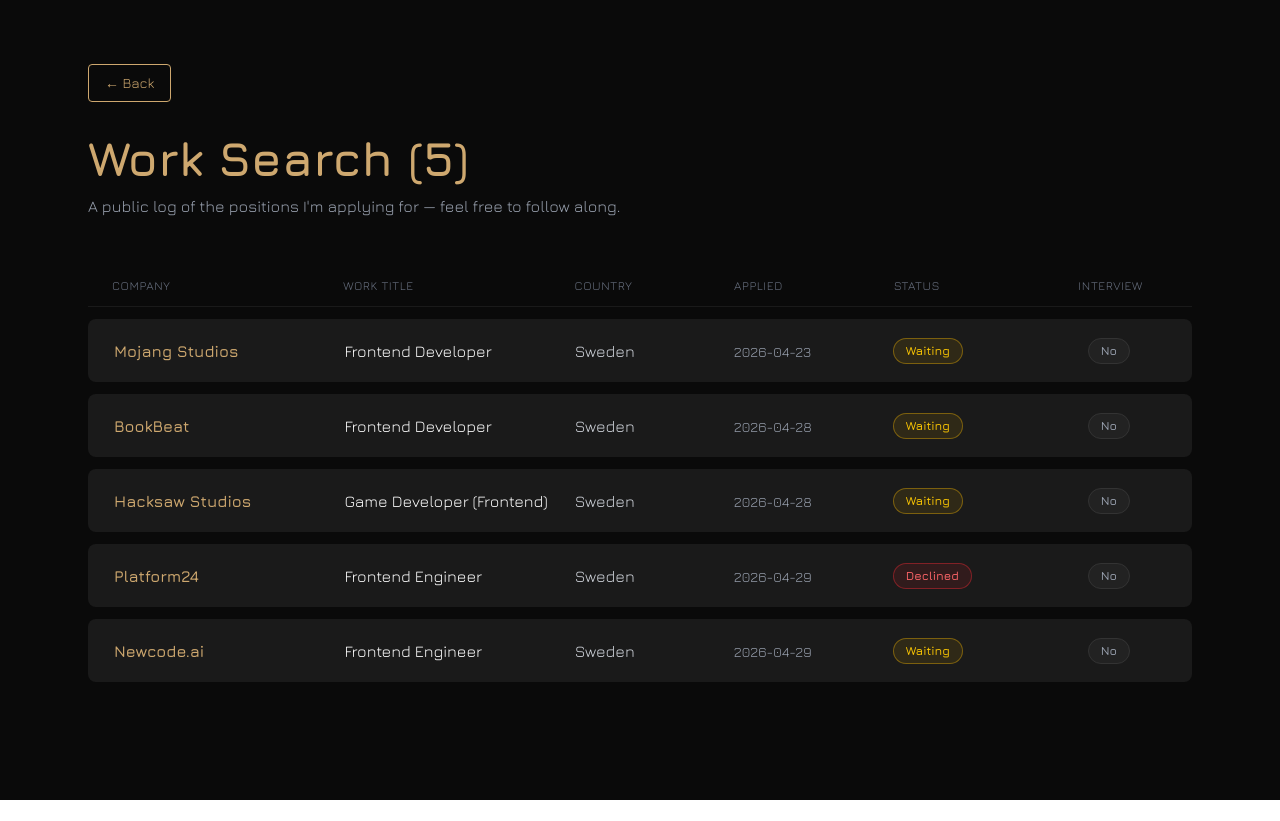
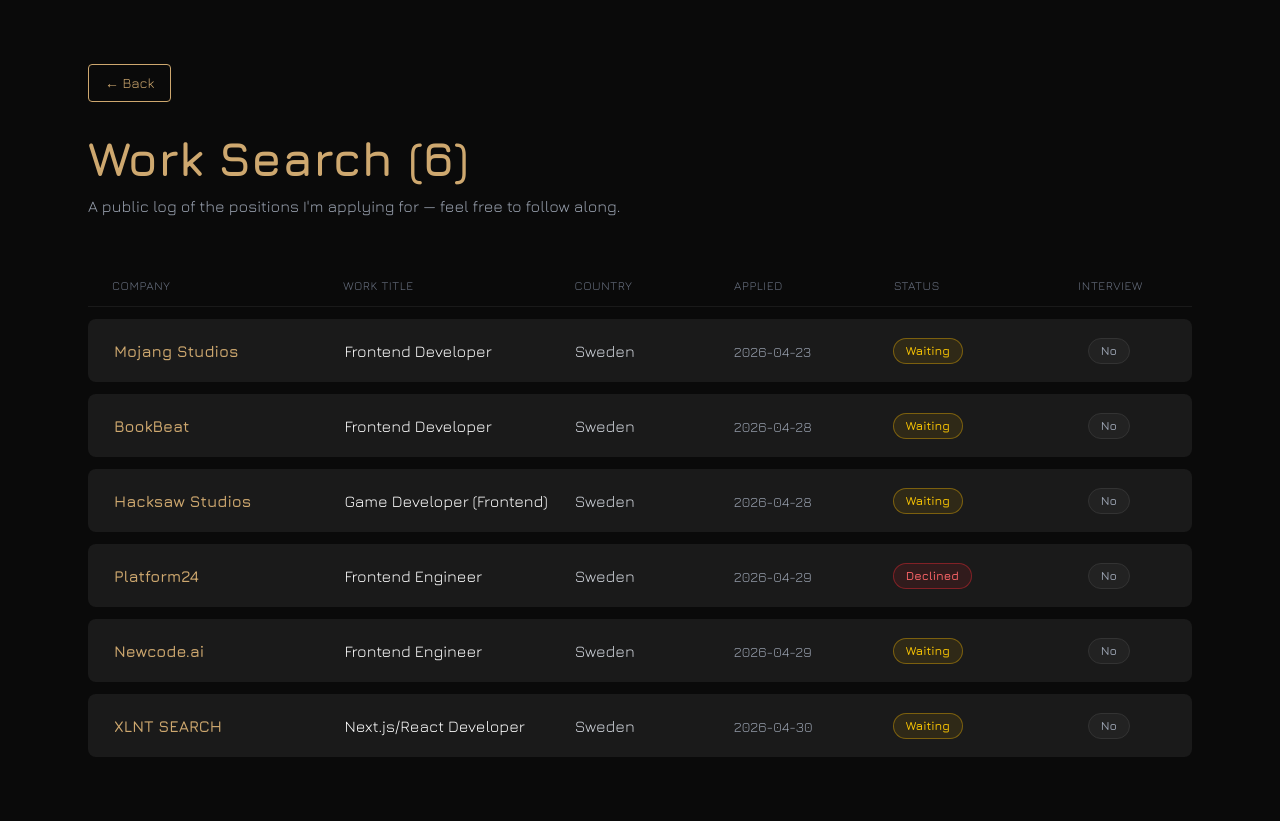
Before and after one commit to TobiasKjernell/portfolio, a React (Vite) app: page /worksearch in a window 1280 px wide. Before the commit the page ends 800 px from the top, so only its background shows below. Built offline with nearby package versions, Linux system fonts and the light colour scheme.

Commit message:
updated work

```diff
--- a/src/pages/WorkSearchPage/index.tsx
+++ b/src/pages/WorkSearchPage/index.tsx
@@ -55,6 +55,15 @@
         workTitle: 'Frontend Engineer',
         country: 'Sweden',
         appliedDate: '2026-04-29',
+        status: 'Waiting',
+        interview: false,
+    },
+    {
+        id: 6,
+        company: 'XLNT SEARCH',
+        workTitle: 'Next.js/React Developer',
+        country: 'Sweden',
+        appliedDate: '2026-04-30',
         status: 'Waiting',
         interview: false,
     },
```
